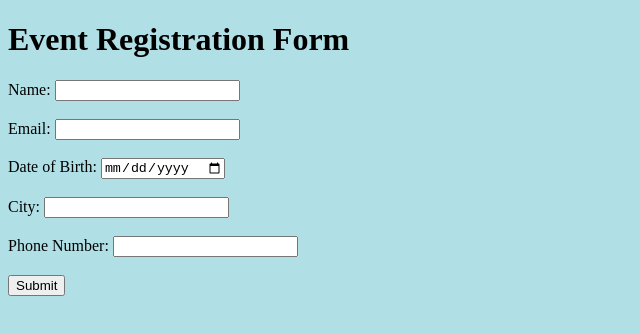
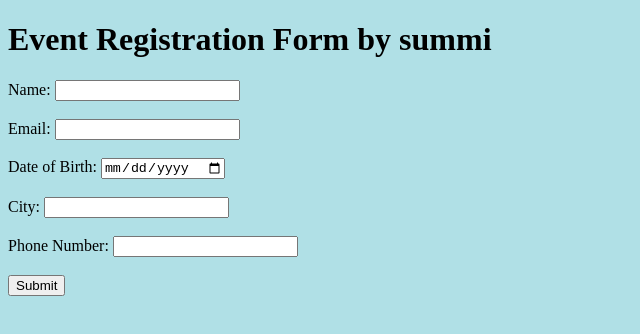
Before and after one commit to sumayya6652/regi, a plain HTML site: page index.html in a window 1280 px wide. Shown: the whole page, without its empty margins (0-640 px from the left). Drawn offline with Linux system fonts and the light colour scheme.

Commit message:
updated text to free range

```diff
--- a/index.html
+++ b/index.html
@@ -5,7 +5,7 @@
     <link rel="stylesheet" href="styles.css">
   </head>
   <body>
-    <h1>Event Registration Form</h1>
+    <h1>Event Registration Form by summi</h1>
     <form action="mailto:sumayyamaqdoom1@gmail.com" method="GET">
       <label for="name">Name:</label>
       <input type="text" id="name" name="name"><br>
```
